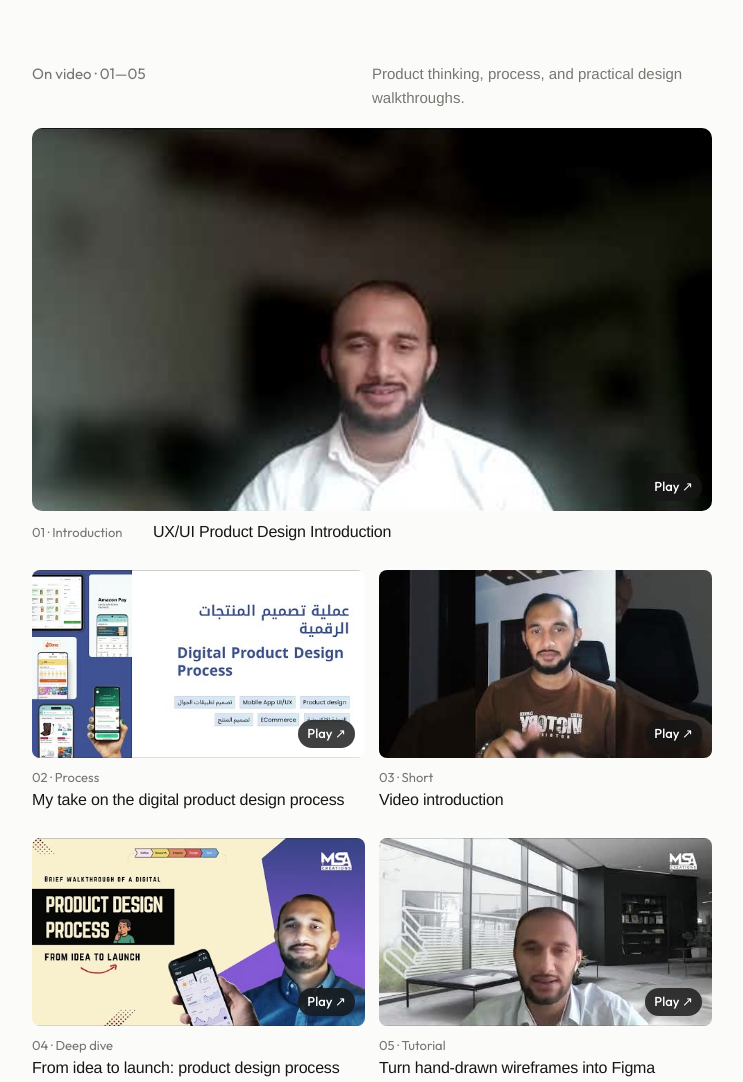
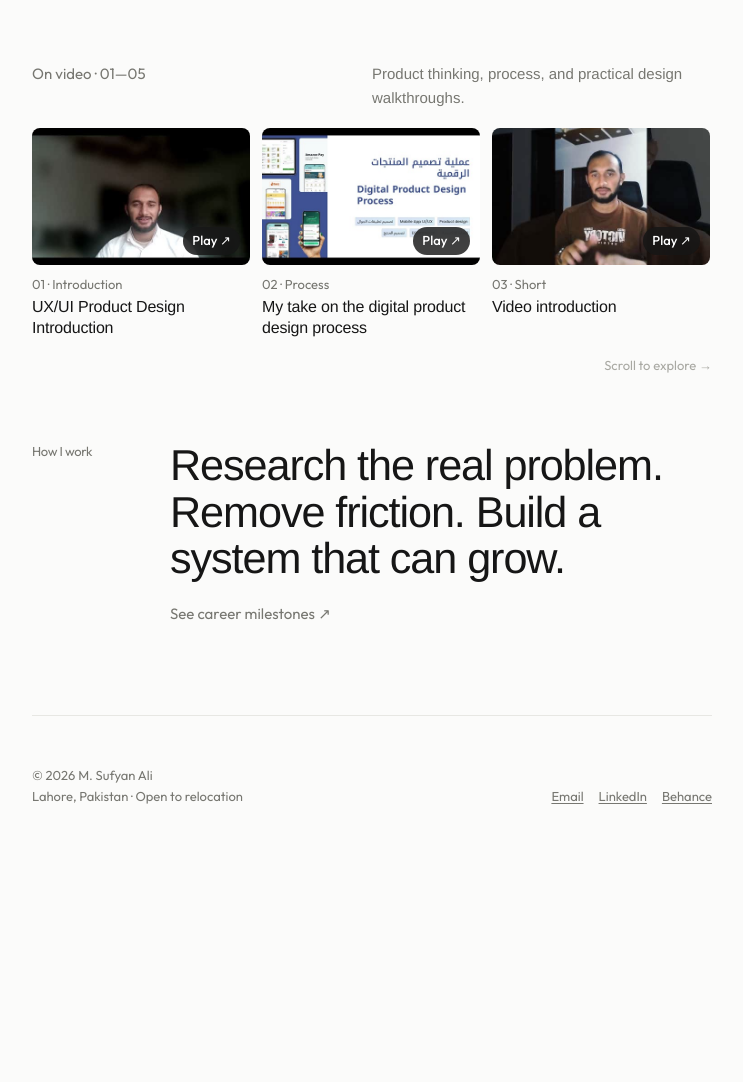
Before and after one commit to sufyan1142/Portfolio, a website: page index.html in a window 1280 px wide. Shown: the part 1280-2362 px from the top of the page, without its empty margins (268-1011 px from the left). After the commit the page ends 2115 px from the top, so only its background shows below. Drawn offline with Linux system fonts and the light colour scheme; a web font is replaced by a local one.

Commit message:
Refine milestones and video carousel

```diff
--- a/index.html
+++ b/index.html
@@ -22,8 +22,8 @@
     </ol></section>
     <section class="section shell video-section" aria-labelledby="video-title">
       <div class="section-heading"><p class="eyebrow section-label" id="video-title">On video · 01—05</p><p>Product thinking, process, and practical design walkthroughs.</p></div>
-      <div class="video-grid">
-        <a class="video-card video-card-featured" href="https://youtu.be/uu6B9KiRzLQ?si=0OcUkLOxuVDyJUhc" target="_blank" rel="noreferrer">
+      <div class="video-grid" role="region" aria-label="Video carousel" tabindex="0">
+        <a class="video-card" href="https://youtu.be/uu6B9KiRzLQ?si=0OcUkLOxuVDyJUhc" target="_blank" rel="noreferrer">
           <span class="video-thumb"><img src="assets/videos/introduction.jpg" alt="Thumbnail for UX/UI product design introduction" loading="lazy"><span class="play-mark" aria-hidden="true">Play ↗</span></span>
           <span class="video-copy"><span class="video-index">01 · Introduction</span><strong>UX/UI Product Design Introduction</strong></span>
         </a>
@@ -44,6 +44,7 @@
           <span class="video-copy"><span class="video-index">05 · Tutorial</span><strong>Turn hand-drawn wireframes into Figma</strong></span>
         </a>
       </div>
+      <p class="carousel-hint" aria-hidden="true">Scroll to explore →</p>
     </section>
     <section class="statement shell"><p class="eyebrow">How I work</p><div><p>Research the real problem. Remove friction. Build a system that can grow.</p><a class="quiet-link" href="milestones.html">See career milestones ↗</a></div></section>
   </main>
--- a/styles.css
+++ b/styles.css
@@ -165,11 +165,21 @@ a:focus-visible { outline: 2px solid currentColor; outline-offset: 3px; border-r
 .section-heading { display: flex; justify-content: space-between; align-items: baseline; gap: 24px; margin-bottom: 18px; }
 .section-heading .section-label { flex: 0 0 auto; margin: 0; }
 .section-heading > p:last-child { max-width: 340px; margin: 0; color: var(--muted); font-size: var(--text-sm); }
-.video-grid { display: grid; grid-template-columns: 1fr 1fr; gap: 28px 14px; }
-.video-card { display: block; min-width: 0; text-decoration: none; }
-.video-card-featured { grid-column: 1 / -1; }
-.video-thumb { position: relative; display: block; overflow: hidden; aspect-ratio: 16 / 9; border-radius: 10px; background: var(--panel); }
-.video-card:not(.video-card-featured) .video-thumb { border-radius: 8px; }
+.video-grid {
+  display: grid;
+  grid-auto-flow: column;
+  grid-auto-columns: minmax(218px, 38%);
+  gap: 12px;
+  overflow-x: auto;
+  padding: 0 0 14px;
+  scroll-snap-type: x mandatory;
+  overscroll-behavior-inline: contain;
+  scrollbar-width: thin;
+  scrollbar-color: var(--line) transparent;
+}
+.video-grid:focus-visible { outline: 2px solid var(--ink); outline-offset: 5px; border-radius: 4px; }
+.video-card { display: block; min-width: 0; scroll-snap-align: start; text-decoration: none; }
+.video-thumb { position: relative; display: block; overflow: hidden; aspect-ratio: 16 / 10; border-radius: 8px; background: var(--panel); }
 .video-thumb img { display: block; width: 100%; height: 100%; object-fit: cover; filter: saturate(.72); transition: transform 240ms ease, filter 240ms ease; }
 .video-card:hover .video-thumb img,
 .video-card:focus-visible .video-thumb img { transform: scale(1.018); filter: saturate(1); }
@@ -187,7 +197,7 @@ a:focus-visible { outline: 2px solid currentColor; outline-offset: 3px; border-r
 .video-copy { display: grid; gap: 3px; padding-top: 10px; }
 .video-copy strong { font-size: var(--text-md); font-weight: 500; line-height: 1.35; letter-spacing: -.012em; }
 .video-index { color: var(--muted); font: var(--text-xs)/1.4 var(--ui); }
-.video-card-featured .video-copy { grid-template-columns: 118px 1fr; align-items: baseline; }
+.carousel-hint { margin: 3px 0 0; color: var(--faint); font: var(--text-xs)/1.4 var(--ui); text-align: right; }
 
 .impact-band {
   width: min(100% - 40px, 680px);
@@ -239,8 +249,8 @@ a:focus-visible { outline: 2px solid currentColor; outline-offset: 3px; border-r
 .compact-hero h1 { margin: 0 0 2px; font-size: var(--text-md); font-weight: 600; letter-spacing: -.015em; }
 .compact-subtitle { margin: 0 0 22px !important; color: var(--muted) !important; font-size: var(--text-sm) !important; }
 .compact-hero > p:last-child { max-width: 530px; margin: 0; color: #565651; font-size: var(--text-md); }
-.milestone-list { margin: 0 0 76px; padding: 0; list-style: none; }
-.milestone-list li { display: grid; grid-template-columns: 78px 42px minmax(0, 1fr); gap: 13px; align-items: start; padding: 0 0 30px; }
+.milestone-list { display: grid; gap: 10px; margin: 0 0 76px; padding: 0; list-style: none; }
+.milestone-list li { display: grid; grid-template-columns: 78px 42px minmax(0, 1fr); gap: 13px; align-items: start; padding: 15px; border: 1px solid var(--line); border-radius: 10px; background: rgba(255, 255, 255, .62); }
 .milestone-list time { padding-top: 2px; font-size: var(--text-xs); font-weight: 500; }
 .milestone-list h2 { margin: 0 0 7px; font-size: var(--text-md); font-weight: 500; line-height: 1.4; }
 .milestone-list p { margin: 0 0 5px; color: #555550; font-size: var(--text-sm); line-height: 1.55; }
@@ -331,9 +341,7 @@ a:focus-visible { outline: 2px solid currentColor; outline-offset: 3px; border-r
   .two-column, .case-section, .statement { grid-template-columns: 1fr; gap: 15px; }
   .section-heading { display: block; }
   .section-heading .section-label { margin-bottom: 8px; }
-  .video-grid { grid-template-columns: 1fr; gap: 24px; }
-  .video-card-featured { grid-column: auto; }
-  .video-card-featured .video-copy { grid-template-columns: 1fr; }
+  .video-grid { grid-auto-columns: minmax(205px, 72%); gap: 11px; }
   .facts { grid-template-columns: 1fr 1fr; }
   .case-cover { min-height: 240px; }
   .breadcrumbs { padding-top: 38px; }
```
